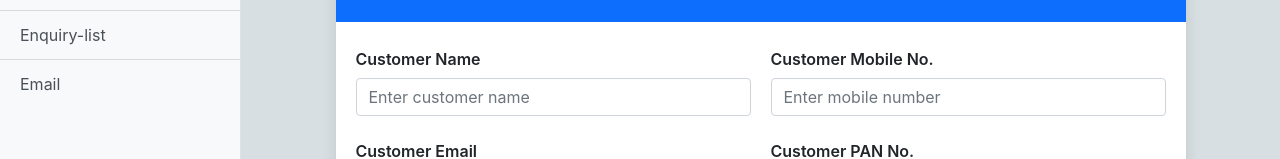
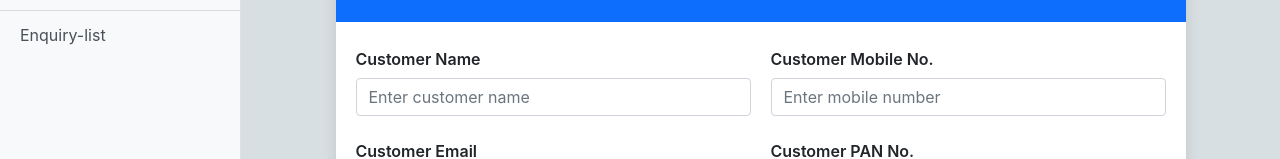
Before and after one commit to Bineetch32/loan-Management-FullStack, an Angular app in the folder frontend/: page /operationalexecutive/od/ne in a window 1280 px wide. Shown: the part 185-344 px from the top of the page. Built offline with nearby package versions, Linux system fonts and the light colour scheme.

Commit message:
Remove unnecessary operational email menu

```diff
--- a/frontend/src/app/module/operational-executive/dashboard/dashboard.component.html
+++ b/frontend/src/app/module/operational-executive/dashboard/dashboard.component.html
@@ -1,39 +1,25 @@
 <div class="d-flex" id="wrapper">
     <!-- Sidebar -->
     <div class="bg-light border-right" id="sidebar-wrapper">
-        <!-- Sidebar Heading -->
         <div class="sidebar-heading">OPERATIONAL Dashboard</div>
-        <!-- List of Links -->
         <div class="list-group list-group-flush">
-            <!-- Router Link for CIBIL Status -->
             <a routerLink="cibilstatus" class="list-group-item list-group-item-action bg-light">CIBIL STATUS</a>
-            <!-- Other Sidebar Links -->
             <a routerLink="ne" class="list-group-item list-group-item-action bg-light">New-Enquiry</a>
             <a routerLink="el" class="list-group-item list-group-item-action bg-light">Enquiry-list</a>
-            <a routerLink="email" class="list-group-item list-group-item-action bg-light">Email</a>
         </div>
     </div>
-    <!-- /#sidebar-wrapper -->
-    <!-- Page Content -->
     <div id="page-content-wrapper">
-        <!-- Navigation Bar -->
         <nav class="navbar navbar-expand-lg navbar-light bg-light border-bottom">
-            <!-- Menu Toggle Button -->
-            <button class="btn btn-primary" id="menu-toggle"> Menu</button>
-            <!-- Navbar Toggler Button -->
+            <button class="btn btn-primary" id="menu-toggle">Menu</button>
             <button class="navbar-toggler" type="button" data-toggle="collapse" data-target="#navbarSupportedContent" aria-controls="navbarSupportedContent" aria-expanded="false" aria-label="Toggle navigation">
                 <span class="navbar-toggler-icon"></span>
             </button>
-            <!-- Navbar Content -->
             <div class="collapse navbar-collapse" id="navbarSupportedContent">
-                <!-- Navbar Items -->
                 <ul class="navbar-nav ml-auto mt-2 mt-lg-0">
-                    <!-- Dropdown for Logout -->
                     <li class="nav-item dropdown">
                         <a class="nav-link dropdown-toggle" href="login" id="navbarDropdown" role="button" data-toggle="dropdown" aria-haspopup="true" aria-expanded="false">
                             LOG OUT
                         </a>
-                        <!-- Dropdown Menu -->
                         <div class="dropdown-menu dropdown-menu-right" aria-labelledby="navbarDropdown">
                             <a class="dropdown-item" href="#">Action</a>
                             <a class="dropdown-item" href="#">Another action</a>
@@ -44,12 +30,8 @@
                 </ul>
             </div>
         </nav>
-        <!-- Main Content Area -->
         <div class="container-fluid">
-            <!-- Router Outlet for Dynamic Component Rendering -->
             <router-outlet></router-outlet>
         </div>
     </div>
-    <!-- /#page-content-wrapper -->
-  </div>
-  <!-- /#wrapper -->
+</div>
```
